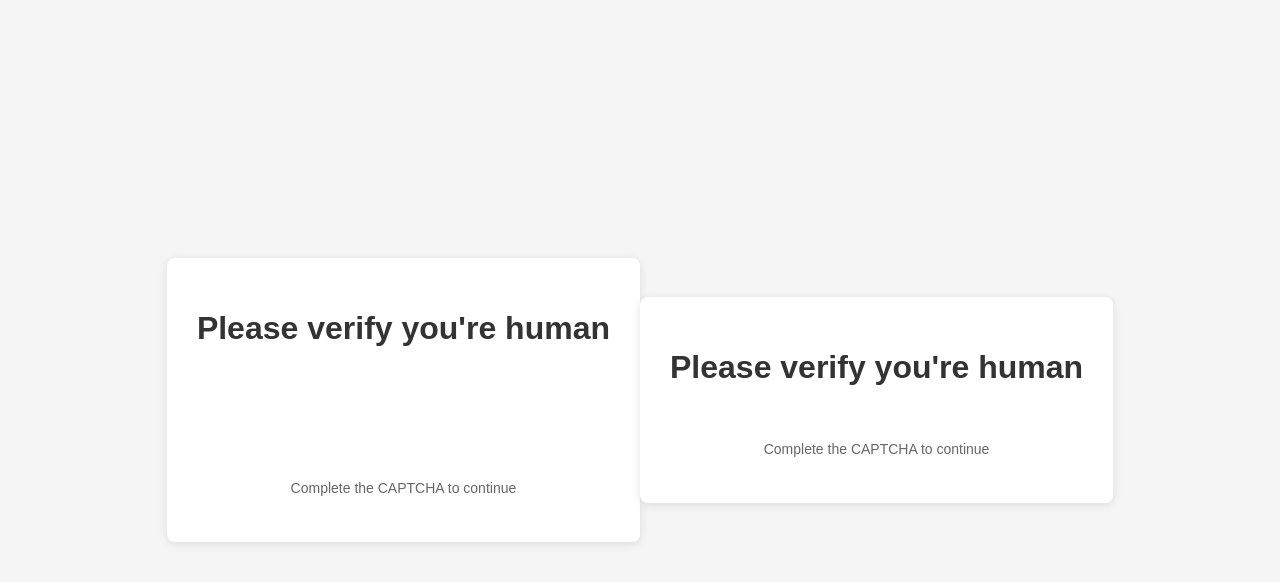
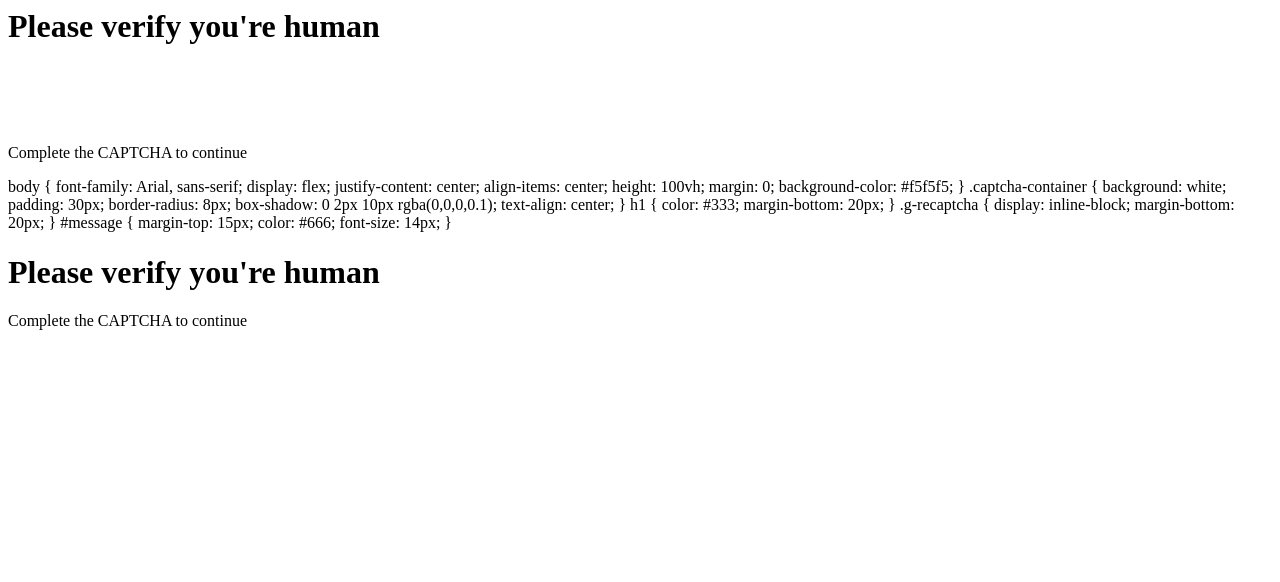
Before and after one commit to wajadnizamani222/ertyhj, a plain HTML site: page index.html in a window 1280 px wide. Drawn offline with Linux system fonts and the light colour scheme.

Commit message:
Update index.html

```diff
--- a/index.html
+++ b/index.html
@@ -1,18 +1,10 @@
 <div class="captcha-container">
         <h1>Please verify you're human</h1>
         <form id="captcha-form">
-            <div class="g-recaptcha" data-sitekey="6Lc_V5krAAAAAMG3pTuwp1lPPbKU4qLna8jk6FOn" data-callback="onSuccess"><div style="width: 304px; height: 78px;"><div><iframe title="reCAPTCHA" width="304" height="78" role="presentation" name="a-f4430x5a4alz" frameborder="0" scrolling="no" sandbox="allow-forms allow-popups allow-same-origin allow-scripts allow-top-navigation allow-modals allow-popups-to-escape-sandbox allow-storage-access-by-user-activation" src="https://www.google.com/recaptcha/api2/anchor?ar=1&amp;k=6Lc_V5krAAAAAMG3pTuwp1lPPbKU4qLna8jk6FOn&amp;co=aHR0cHM6Ly9zdWJtaXQtYXBwZWFsLTI0LWhvdXJzLWxlZnQtYS5uZXRsaWZ5LmFwcDo0NDM.&amp;hl=en&amp;v=07cvpCr3Xe3g2ttJNUkC6W0J&amp;size=normal&amp;anchor-ms=20000&amp;execute-ms=15000&amp;cb=hl6vh5w9unb4"></iframe></div><textarea id="g-recaptcha-response" name="g-recaptcha-response" class="g-recaptcha-response" style="width: 250px; height: 40px; border: 1px solid rgb(193, 193, 193); margin: 10px 25px; padding: 0px; resize: none; display: none;"></textarea></div><iframe style="display: none;"></iframe></div>
+            <div class="g-recaptcha" data-sitekey="6Lc_V5krAAAAAMG3pTuwp1lPPbKU4qLna8jk6FOn" data-callback="onSuccess"><div style="width: 304px; height: 78px;"><div><iframe title="reCAPTCHA" width="304" height="78" role="presentation" name="a-7evvv5s4wq0t" frameborder="0" scrolling="no" sandbox="allow-forms allow-popups allow-same-origin allow-scripts allow-top-navigation allow-modals allow-popups-to-escape-sandbox allow-storage-access-by-user-activation" src="https://www.google.com/recaptcha/api2/anchor?ar=1&amp;k=6Lc_V5krAAAAAMG3pTuwp1lPPbKU4qLna8jk6FOn&amp;co=aHR0cHM6Ly9zdWJtaXQtYXBwZWFsLTI0LWhvdXJzLWxlZnQtYS5uZXRsaWZ5LmFwcDo0NDM.&amp;hl=en&amp;v=07cvpCr3Xe3g2ttJNUkC6W0J&amp;size=normal&amp;anchor-ms=20000&amp;execute-ms=15000&amp;cb=n5m08kodp9p5"></iframe></div><textarea id="g-recaptcha-response" name="g-recaptcha-response" class="g-recaptcha-response" style="width: 250px; height: 40px; border: 1px solid rgb(193, 193, 193); margin: 10px 25px; padding: 0px; resize: none; display: none;"></textarea></div><iframe style="display: none;"></iframe></div>
             <div id="message">Complete the CAPTCHA to continue</div>
         </form>
     </div>
-<!DOCTYPE html>
-<html lang="en">
-<head>
-    <meta charset="UTF-8">
-    <meta name="viewport" content="width=device-width, initial-scale=1.0">
-    <title>CAPTCHA Verification</title>
-    <script src="https://www.google.com/recaptcha/api.js" async defer></script>
-    <style>
         body {
             font-family: Arial, sans-serif;
             display: flex;
```
